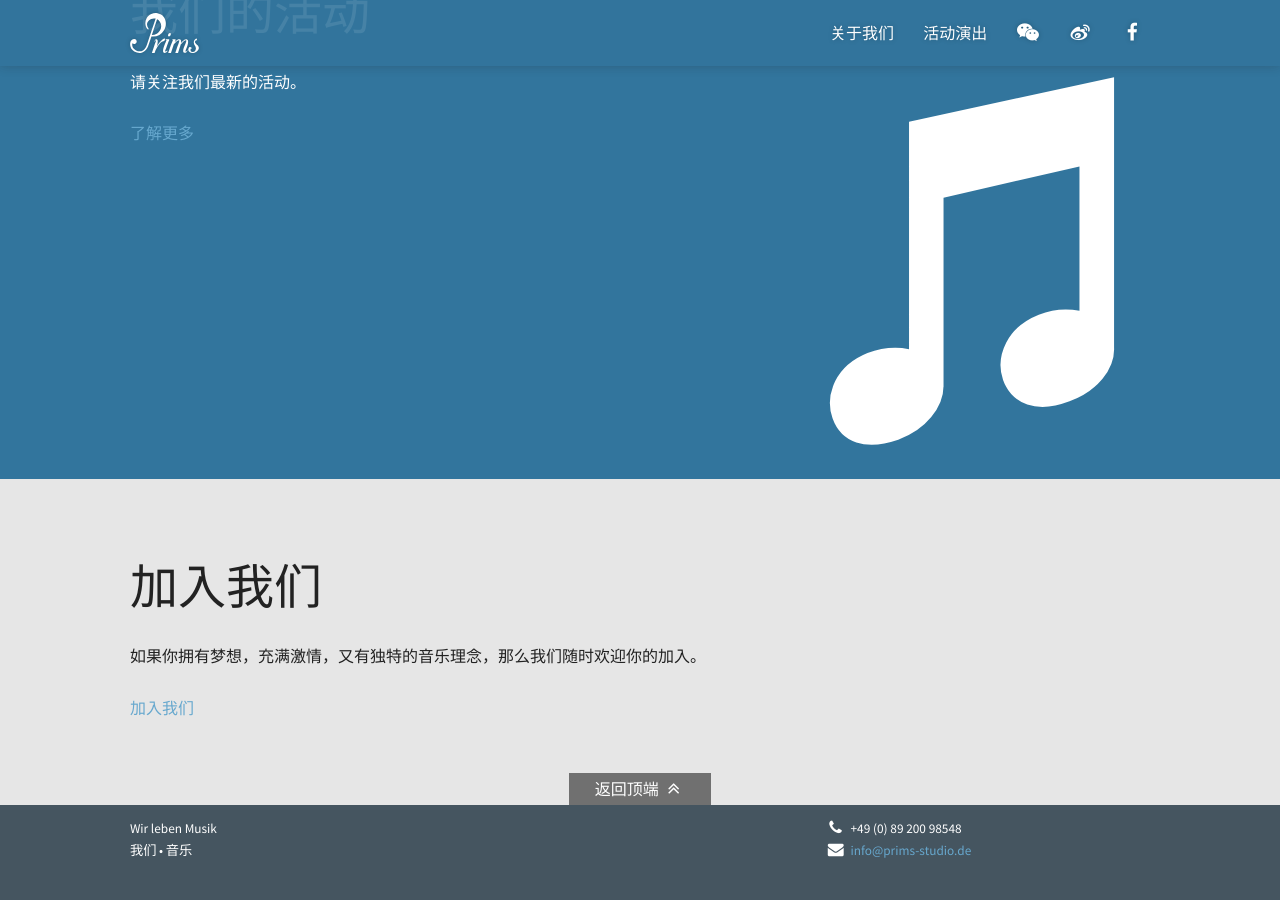
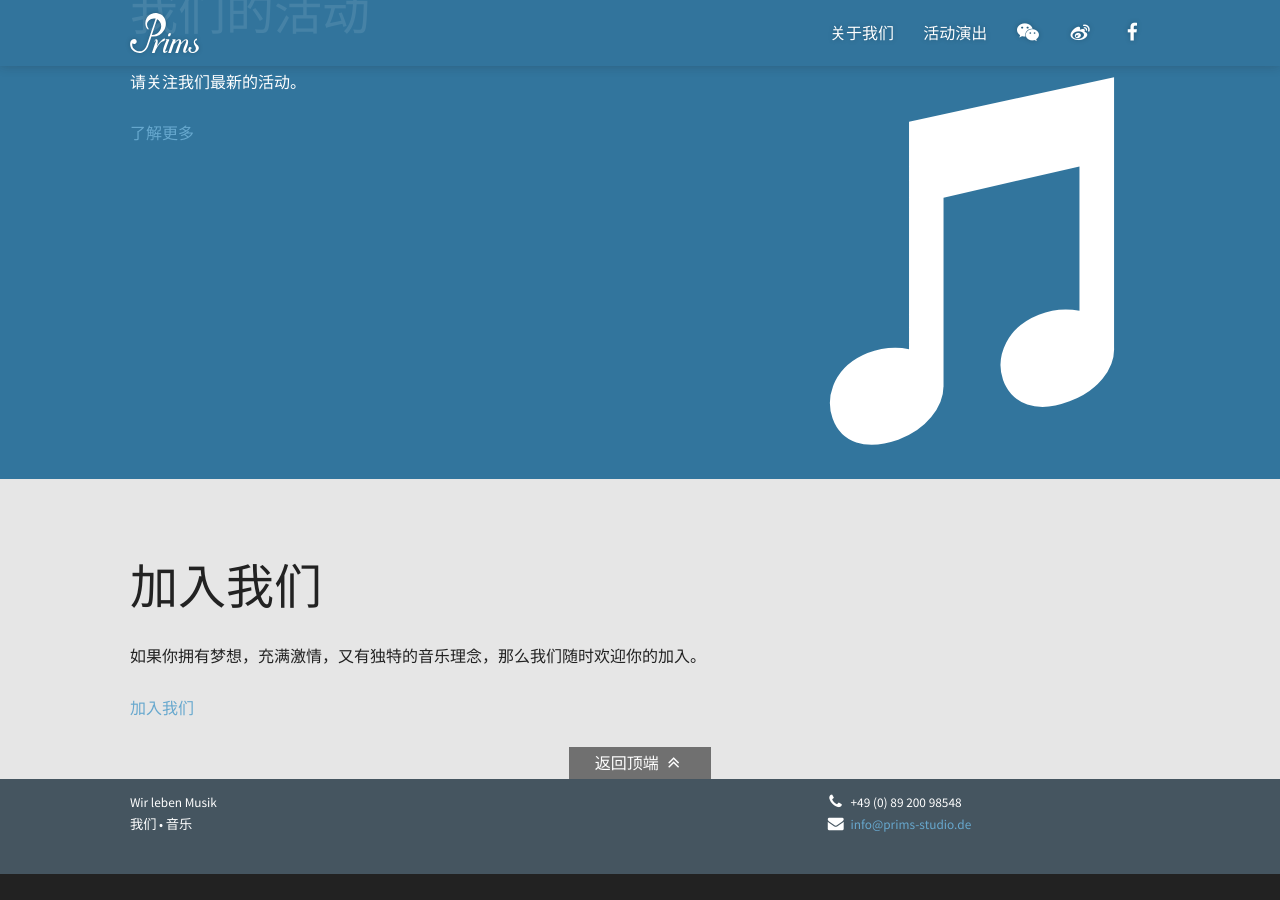
Before and after one commit to xiu624/xiu624.github.io, a Jekyll site: the page built from index.html, in a window 1280 px wide and 900 px high, scrolled down 1646 px. Built offline with Jekyll 4.4.1, drawn with Linux system fonts in a browser that asks for light colours; after the commit the page ends 2520 px from its top, so only the background shows below that.

```diff
--- a/index.html
+++ b/index.html
@@ -24,7 +24,7 @@ title: "Home"
             在这里没有过多对音乐的定义，只有喜爱的音乐和一群快乐的乐者。</p>
             <p>朋友们一起，不管是排练还是演出，总会做一些新的尝试。每一次火花的碰撞，每一次冲动的试探，对我们来说都是一种全新的体验。
             做自己想要的音乐，这就是我们。</p>
-            <a href="/about">了解更多</a>
+            <p><a href="/about">了解更多</a></p>
         </div>
         <div class="content-side"><i class="pic-thin icon-note"></i></div>
     </div>
@@ -34,20 +34,16 @@ title: "Home"
         <h1>我们的活动</h1>
         <div class="content-main">
             <p>请关注我们最新的活动。</p>
-            <a href="/events">了解更多</a>
+            <p><a href="/events">了解更多</a></p>
         </div>
         <div class="content-side"><i class="pic icon-note-beamed"></i></div>
     </div>
 </section>
 <section id="join" class="txt-black bg-light header-emphasis">
-    <div class="content header-margin">
+    <div class="content header-margin" style="padding-bottom:0;">
         <h1>加入我们</h1>
         <p>如果你拥有梦想，充满激情，又有独特的音乐理念，那么我们随时欢迎你的加入。</p>
-        <a href="https://docs.google.com/forms/d/1-sq92aYt_GanmJIwyH-V5WAZGYbiF4p1JOw-gu-vIww/viewform" target=":blank">加入我们</a>
-    </div>
-</section>
-<section id="join" class="txt-black bg-light header-emphasis">
-    <div class="content" style="padding-bottom:0;">
+        <p><a href="https://docs.google.com/forms/d/1-sq92aYt_GanmJIwyH-V5WAZGYbiF4p1JOw-gu-vIww/viewform" target=":blank">加入我们</a></p>
         <div class="section-jumper"><a class="txt-white bg-black bg-semi-transparent" href="#page">返回顶端 <i class="icon-angle-double-up"></i></a></div>
     </div>
 </section>
```
Also changed, not shown: _includes/head.html (+10 -0 lines).
